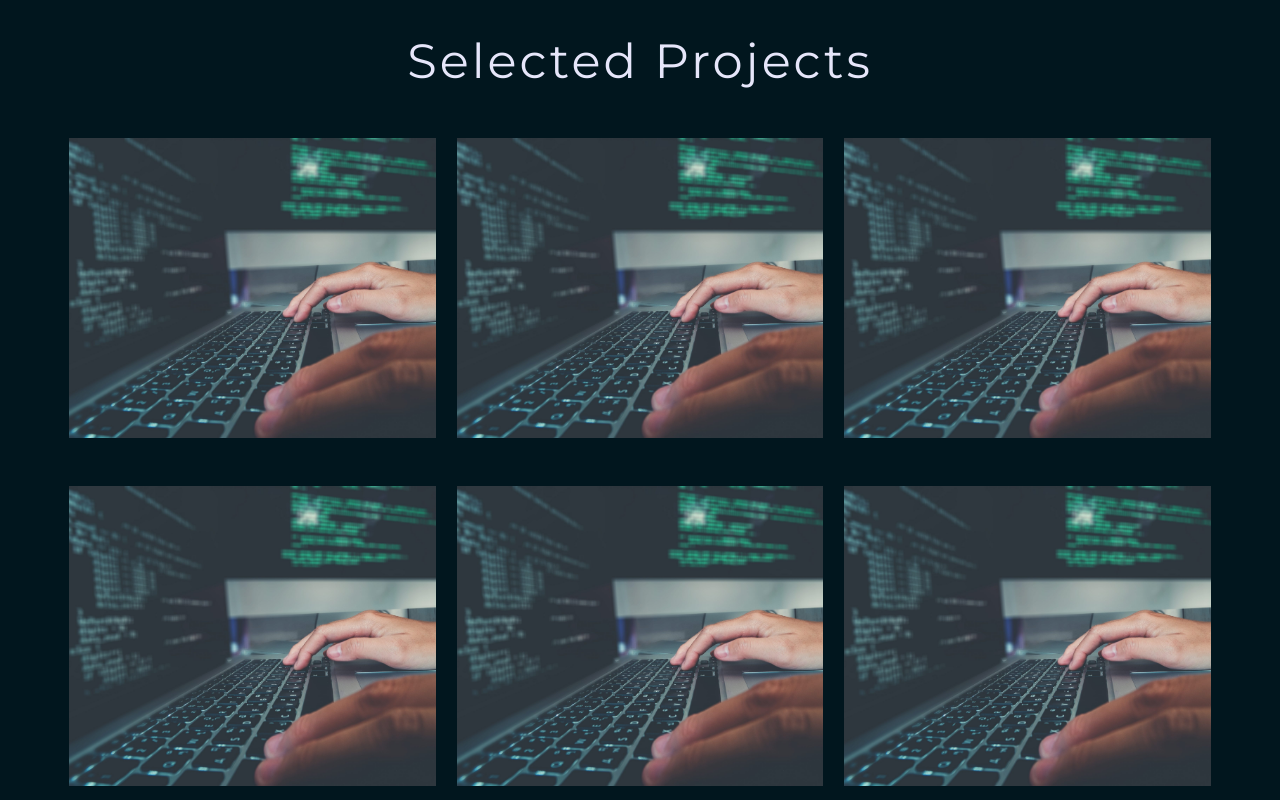
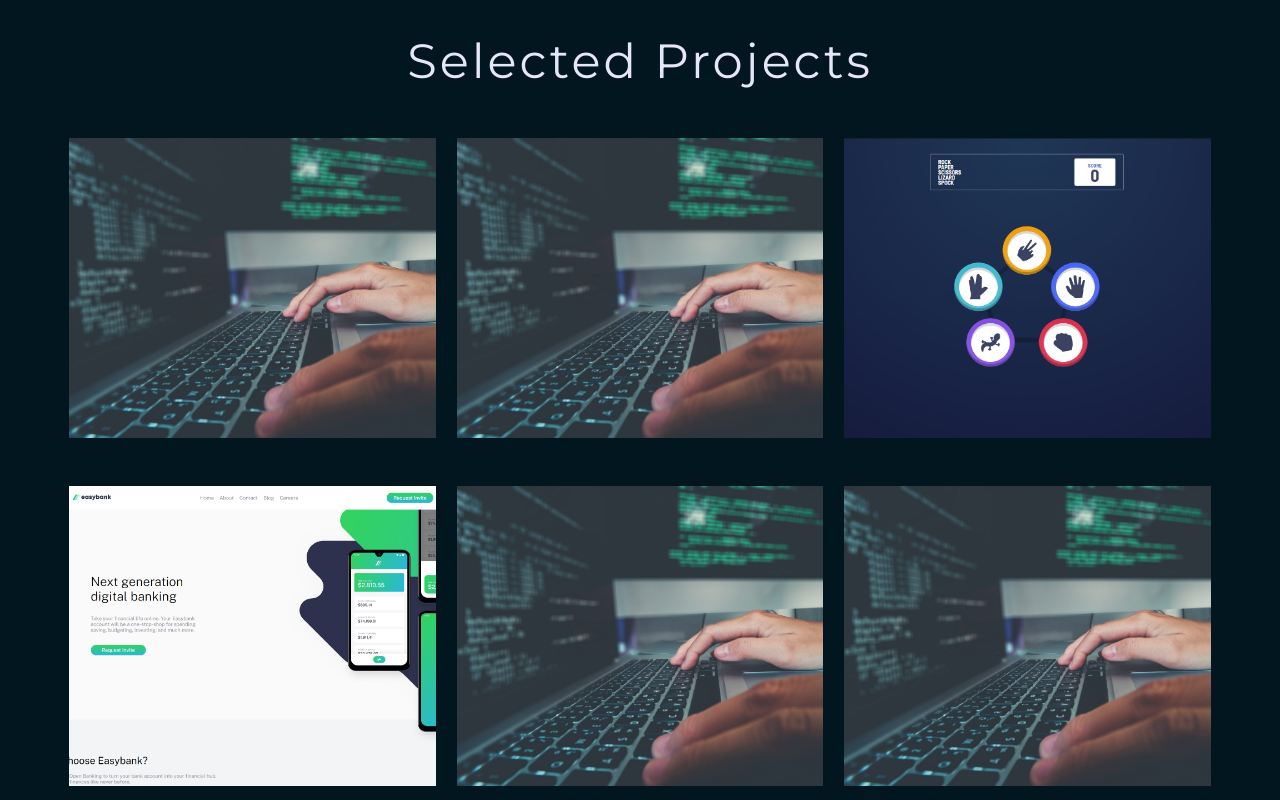
Before and after one commit to ShadowBlack77/shadowblack77-portfolio, an Angular app in the folder portfolio/: page / in a window 1280 px wide. Shown: the part 3100-3900 px from the top of the page. Built offline with nearby package versions, Linux system fonts and the light colour scheme.

Commit message:
new project added

```diff
--- a/portfolio/src/app/components/projects/projects.component.html
+++ b/portfolio/src/app/components/projects/projects.component.html
@@ -25,10 +25,10 @@
         </div>
       </div>
     </div>
-    <div class="project" #projectThree [@projectThreeAnimation]="projectThreeState">
+    <div class="project" id="project-three" #projectThree [@projectThreeAnimation]="projectThreeState">
       <div class="project-description">
         <div>
-          <h3>Projekt3</h3>
+          <h3>Rock Paper Scissors<br /> Master</h3>
         </div>
         <div class="project-btns">
           <a href="#">Website</a>
@@ -36,7 +36,7 @@
         </div>
       </div>
     </div>
-    <div class="project" #projectFour [@projectFourAnimation]="projectFourState">
+    <div class="project" id="project-four" #projectFour [@projectFourAnimation]="projectFourState">
       <div class="project-description">
         <div>
           <h3>Projekt4</h3>
--- a/portfolio/src/app/components/projects/projects.component.scss
+++ b/portfolio/src/app/components/projects/projects.component.scss
@@ -17,6 +17,12 @@
     display: flex;
     flex-wrap: wrap;
     justify-content: space-evenly;
+    #project-three {
+      background-image: url('../../../assets/projects/Project3.png');
+    }
+    #project-four {
+      background-image: url('../../../assets/projects/Project4.png');
+    }
     .project {
       position: relative;
       margin: 24px 0;
@@ -50,6 +56,7 @@
             letter-spacing: 3px;
             font-size: 2em;
             user-select: none;
+            text-align: center;
           }
         }
         .project-btns{
```
Also changed, not shown: portfolio/src/assets/projects/Project3.png (added), portfolio/src/assets/projects/Project4.png (added).
